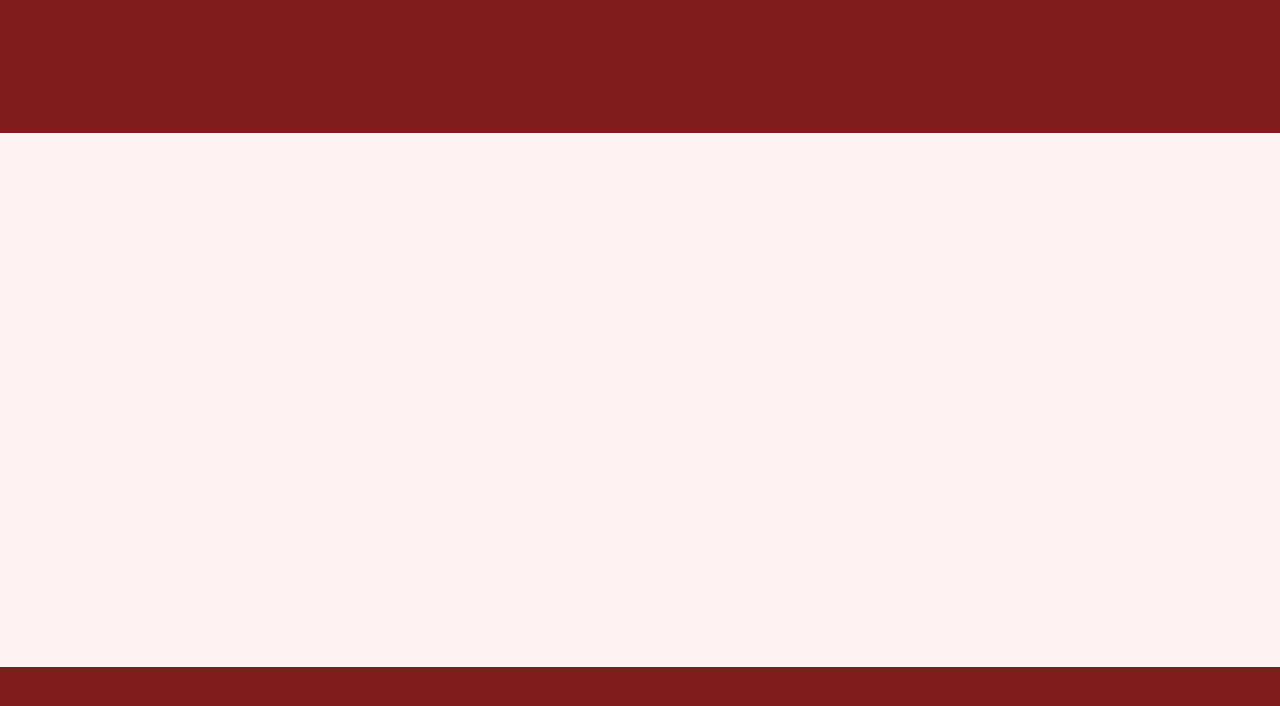
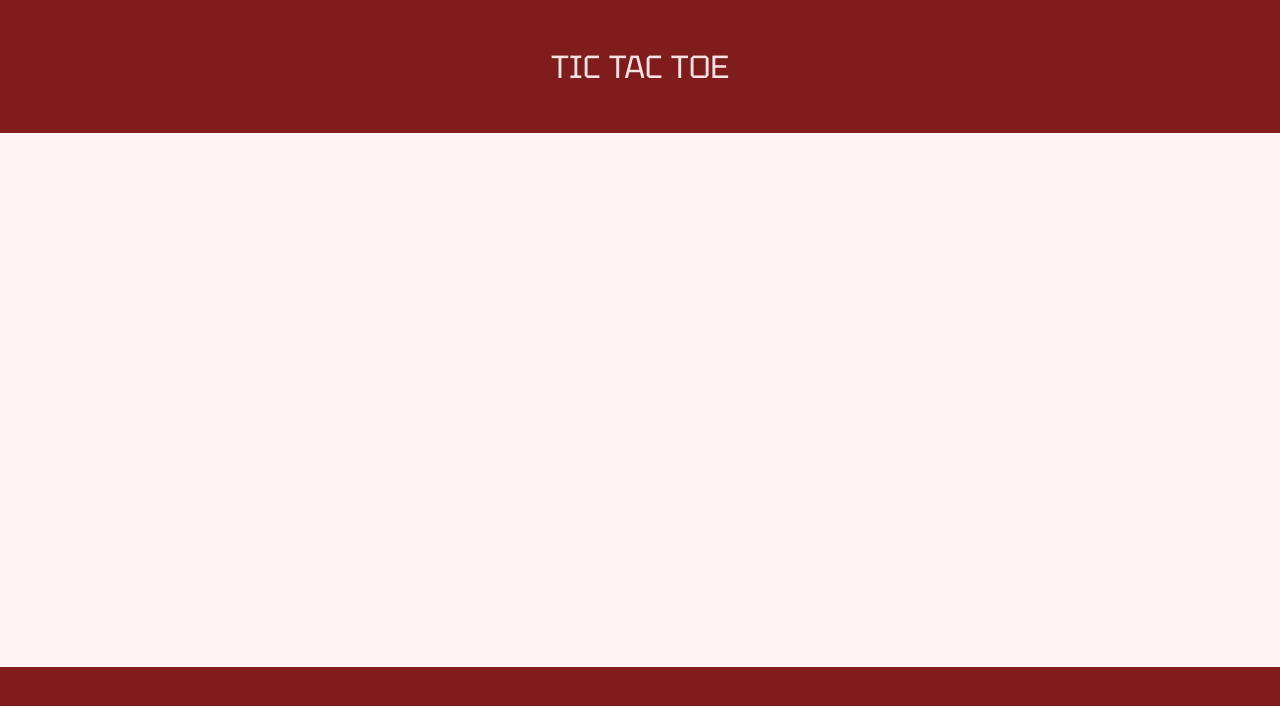
Before and after one commit to priyansh-dimri/tic-tac-toe, a plain HTML site: page index.html in a window 1280 px wide. Drawn offline with Linux system fonts and the light colour scheme.

Commit message:
add title, its styling and font color variables

```diff
--- a/index.html
+++ b/index.html
@@ -9,7 +9,9 @@
   </head>
   <body>
     <div class="container">
-      <div class="title"></div>
+      <div class="title">
+        <p>TIC TAC TOE</p>
+      </div>
       <div class="player-container"></div>
       <div class="player-container"></div>
       <div class="game-board-container"></div>
--- a/styles/styles.css
+++ b/styles/styles.css
@@ -1,16 +1,19 @@
 @font-face {
   font-family: heading-font;
-  src: url(../fonts/Tektur/Tektur-VariableFont_wdth\wght.ttf);
+  src: url(./../fonts/Tektur/Tektur-Variable.ttf);
 }
 
 @font-face {
   font-family: content-font;
-  src: url(../fonts/Newsreader/Newsreader-VariableFont_opsz\wght.ttf);
+  src: url(../fonts/Newsreader/Newsreader-Variable.ttf);
 }
 
 :root {
   --dark-background-color: #7f1d1d;
   --light-background-color: #fef2f2;
+
+  --dark-font-color: #450a0a;
+  --light-font-color: #fee2e2;
 }
 
 body {
@@ -28,6 +31,15 @@ body {
 /* Title styling */
 .title {
   grid-column: 1 / -1;
+
+  display: flex;
+  justify-content: center;
+  align-items: center;
+
+  font-family: heading-font;
+  font-size: 2rem;
+  color: var(--light-font-color);
+
   background-color: var(--dark-background-color);
 }
 
```
Also changed, not shown: fonts/Newsreader/Newsreader-Variable.ttf (renamed from fonts/Newsreader/Newsreader-VariableFont_opsz,wght.ttf), fonts/Tektur/Tektur-Variable.ttf (renamed from fonts/Tektur/Tektur-VariableFont_wdth,wght.ttf).
